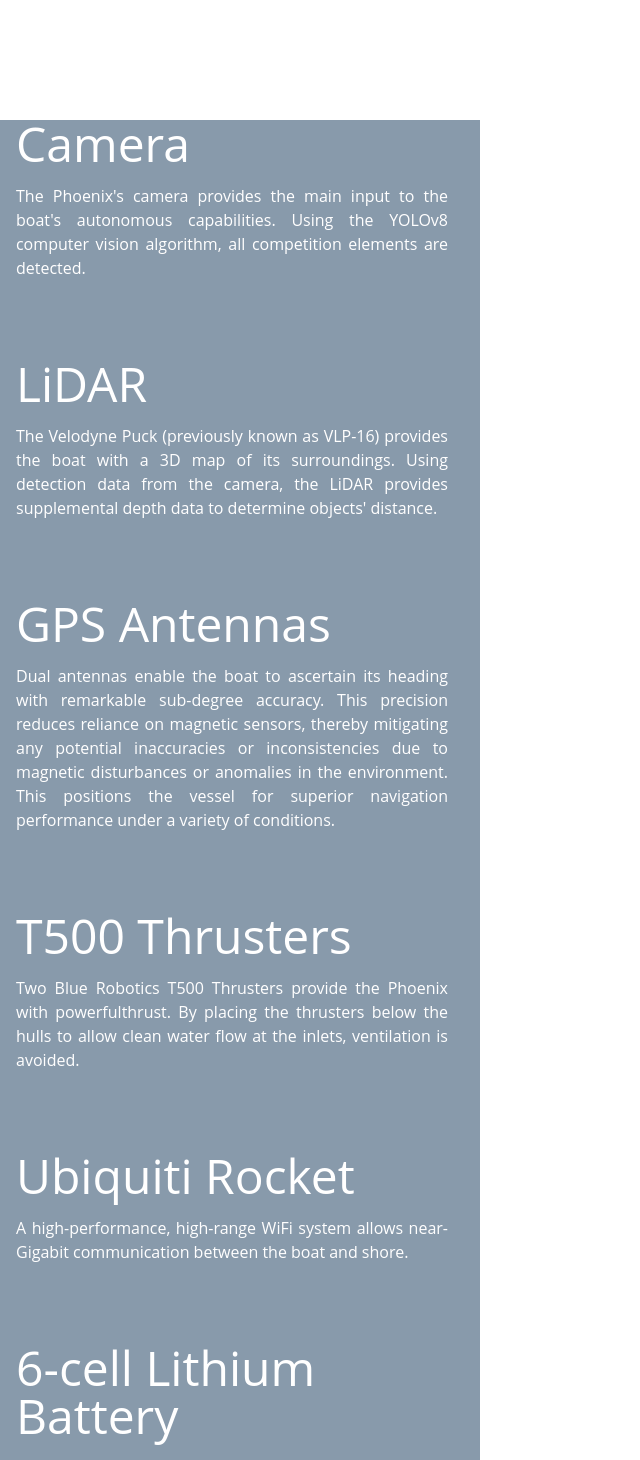
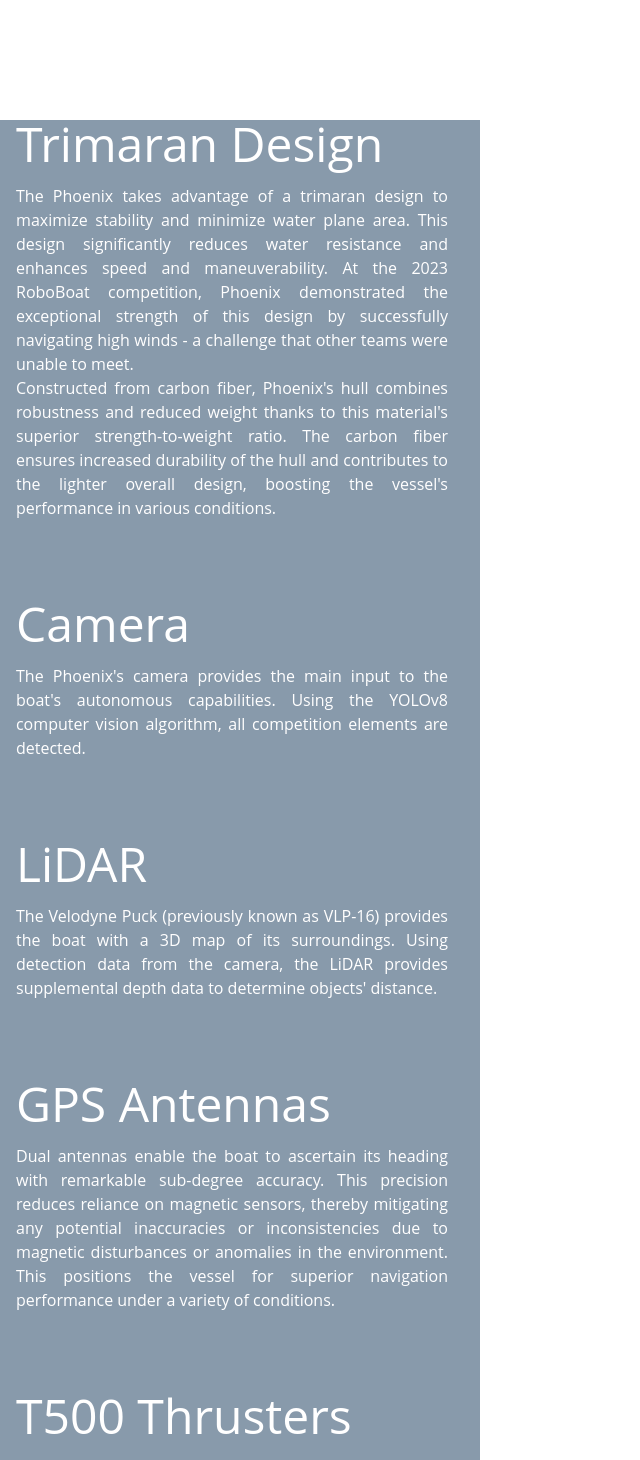
Before and after one commit to UM-Autonomy/UMA-Website, a SvelteKit app: page /boat in a window 1280 px wide. Shown: the part 680-2140 px from the top of the page, without its empty margins (0-640 px from the left). Built offline with nearby package versions, Linux system fonts and the light colour scheme; what @babylonjs/core would draw is missing.

Commit message:
update text

```diff
--- a/src/routes/boat/+page.svelte
+++ b/src/routes/boat/+page.svelte
@@ -22,6 +22,22 @@
 		<!-- <img src="/images/roboboat/challenges/intro.png" alt="" /> -->
 	</div>
 	<div class="boat-description">
+		<div class="row" class:active={false} data-seconds="1.666" data-highlight="Camera">
+			<h3>Trimaran Design</h3>
+			<p>
+				The Phoenix takes advantage of a trimaran design to maximize stability and minimize water
+				plane area. This design significantly reduces water resistance and enhances speed and
+				maneuverability. At the 2023 RoboBoat competition, Phoenix demonstrated the exceptional
+				strength of this design by successfully navigating high winds - a challenge that other teams
+				were unable to meet.
+			</p>
+			<p>
+				Constructed from carbon fiber, Phoenix's hull combines robustness and reduced weight thanks
+				to this material's superior strength-to-weight ratio. The carbon fiber ensures increased
+				durability of the hull and contributes to the lighter overall design, boosting the vessel's
+				performance in various conditions.
+			</p>
+		</div>
 		<div class="row" class:active={false} data-seconds="1.666" data-highlight="Camera">
 			<h3>Camera</h3>
 			<p>
@@ -50,15 +66,15 @@
 		<div class="row" data-seconds="4" data-highlight="Thruster Left,Thruster Right">
 			<h3>T500 Thrusters</h3>
 			<p>
-				Two Blue Robotics T500 Thrusters provide the Phoenix with powerfulthrust. By placing the
+				Two Blue Robotics T500 Thrusters provide the Phoenix with powerful thrust. By placing the
 				thrusters below the hulls to allow clean water flow at the inlets, ventilation is avoided.
 			</p>
 		</div>
 		<div class="row" data-seconds="4.7" data-highlight="Brep.022">
 			<h3>Ubiquiti Rocket</h3>
 			<p>
-				A high-performance, high-range WiFi system allows near-Gigabit communication between the
-				boat and shore.
+				A high-performance, high-range WiFi system allows high speed (around 500Mbps) communication
+				between the boat and shore.
 			</p>
 		</div>
 		<div class="row" data-seconds="7" data-highlight="Battery">
```
